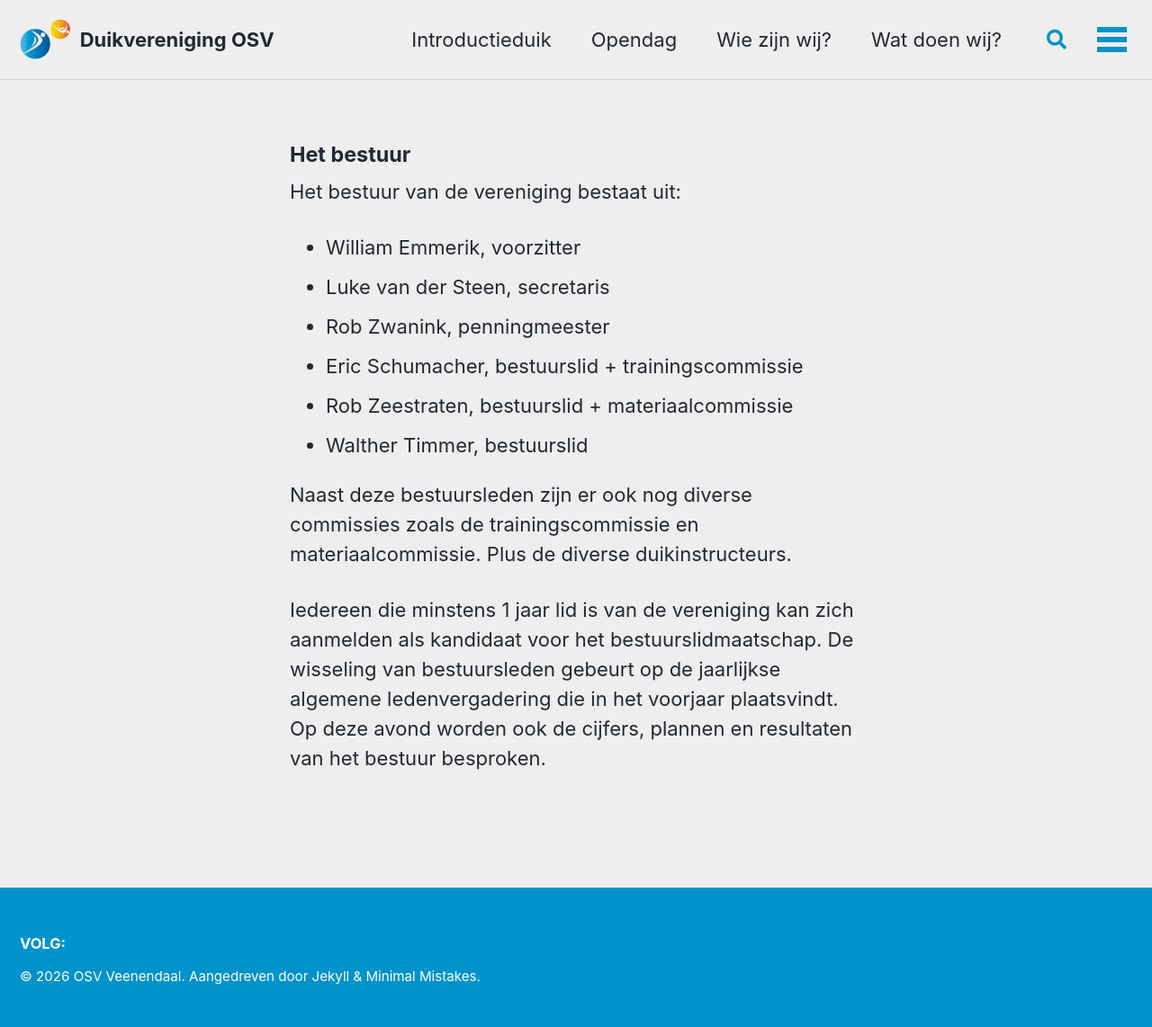
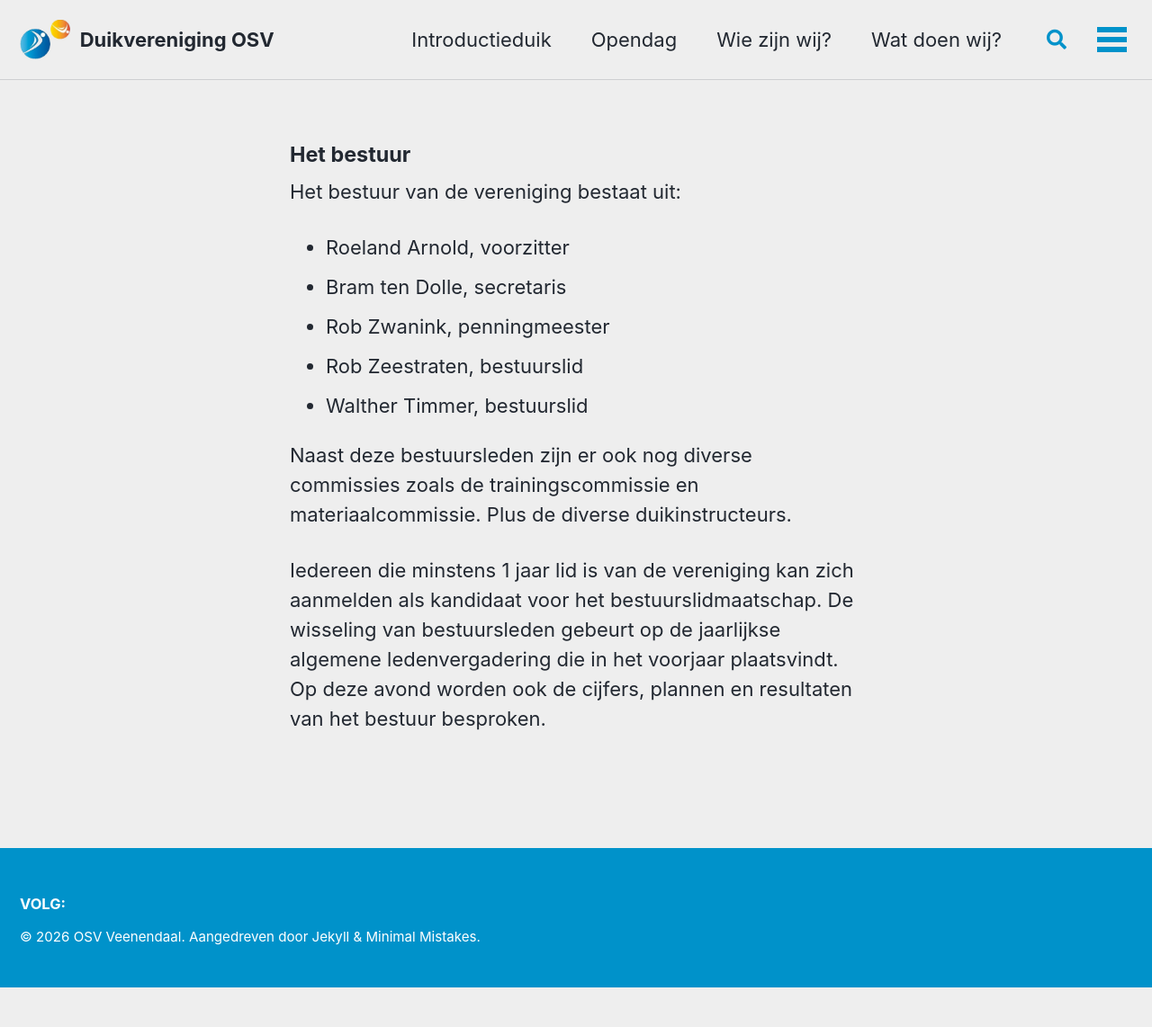
Before and after one commit to walthertimmer/osvveenendaal.nl, a Jekyll site: the page built from _pages/bestuur.md, in a window 1280 px wide. Shown: the whole page at 90% size. Built offline with Jekyll 4.4.1, drawn with Linux system fonts in a browser that asks for light colours; cached includes are drawn as plain includes; after the commit the page ends 1098 px from its top, so only the background shows below that.

Commit message:
Update board members in bestuur.md

```diff
--- a/_pages/bestuur.md
+++ b/_pages/bestuur.md
@@ -10,11 +10,10 @@ description: "Bekijk de bestuursleden van duikvereniging OSV Veenendaal."
 
 Het bestuur van de vereniging bestaat uit:
 
-- William Emmerik, voorzitter
-- Luke van der Steen, secretaris
+- Roeland Arnold, voorzitter
+- Bram ten Dolle, secretaris
 - Rob Zwanink, penningmeester
-- Eric Schumacher, bestuurslid + trainingscommissie
-- Rob Zeestraten, bestuurslid + materiaalcommissie
+- Rob Zeestraten, bestuurslid
 - Walther Timmer, bestuurslid
 
 Naast deze bestuursleden zijn er ook nog diverse commissies zoals de trainingscommissie en materiaalcommissie. Plus de diverse duikinstructeurs.
```
